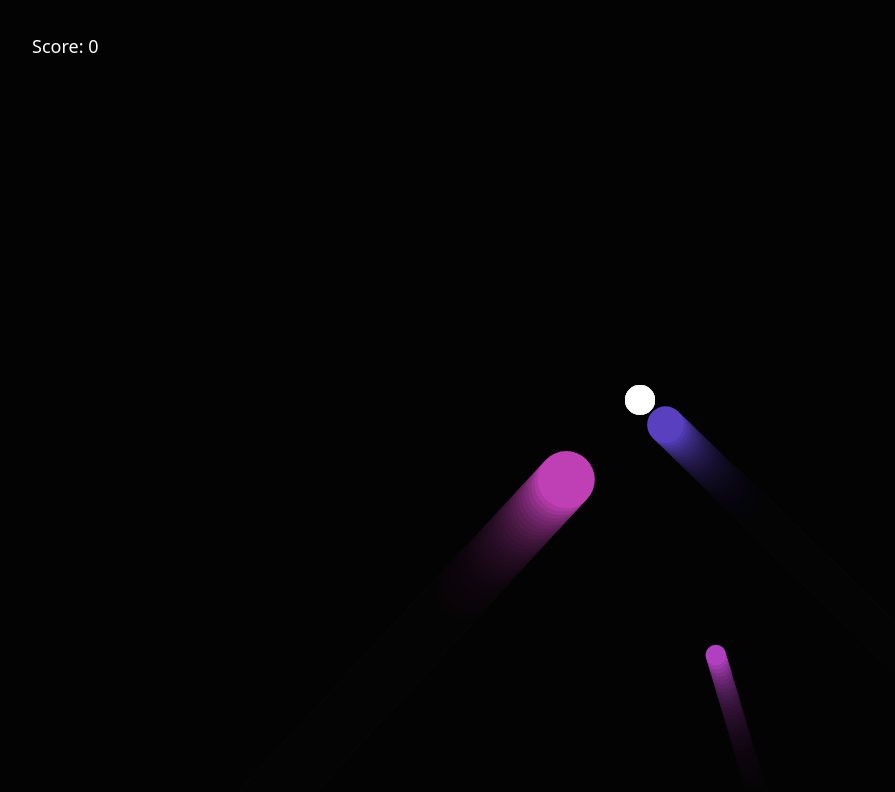
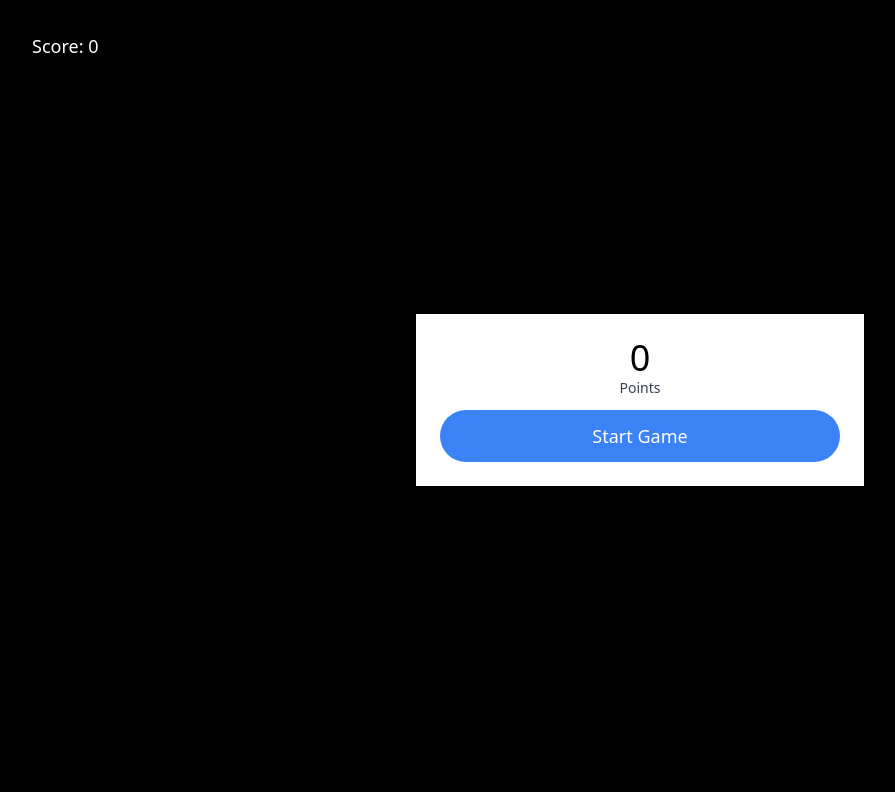
Before and after one commit to Wild-Hound/projectile_game, a plain HTML site: page index.html in a window 1280 px wide. Shown: the whole page, without its empty margins (0-895 px from the left). Drawn offline with nearby package versions, Linux system fonts and the light colour scheme.

Commit message:
modal added

```diff
--- a/index.html
+++ b/index.html
@@ -12,6 +12,25 @@
       <span>Score:</span>
       <span id="game_score">0</span>
     </div>
+
+    <div
+      class="fixed inset-0 flex items-center justify-center text-center"
+      id="modal_wrapper"
+    >
+      <div class="bg-white max-w-md w-full p-6">
+        <h1 class="text-4xl" id="final_score">0</h1>
+        <p class="text-sm text-gray-700">Points</p>
+        <div>
+          <button
+            class="bg-blue-500 text-white w-full py-3 mt-3 rounded-full text-lg"
+            id="start_game_button"
+          >
+            Start Game
+          </button>
+        </div>
+      </div>
+    </div>
+
     <canvas id="canvas"></canvas>
 
     <script
--- a/index.js
+++ b/index.js
@@ -104,8 +104,12 @@ class Particle {
 }
 
 //scene objects
+
+const gameScore = document.getElementById("game_score");
+const startGameButton = document.getElementById("start_game_button");
+const modal = document.getElementById("modal_wrapper");
+const finalScore = document.getElementById("final_score");
 const canvas = document.querySelector("canvas");
-const gameScore = document.getElementById("game_score");
 const ctx = canvas.getContext("2d");
 
 canvas.width = innerWidth;
@@ -134,6 +138,12 @@ addEventListener("click", (e) => {
     ctx
   );
   projectiles.push(projectile);
+});
+startGameButton.addEventListener("click", (e) => {
+  // console.log("hello can you hear me?");
+  modal.style.display = "none";
+  animate();
+  spawnEnemy();
 });
 
 const spawnEnemy = () => {
@@ -206,6 +216,8 @@ const animate = () => {
       player.y - enemy.y
     );
     if (distanceBeTweenPlayerAndEnemy - enemy.radius - player.radius < 1) {
+      finalScore.innerText = score;
+      modal.style.display = "flex";
       cancelAnimationFrame(animationID);
     }
 
@@ -259,6 +271,3 @@ const animate = () => {
     });
   });
 };
-
-animate();
-spawnEnemy();
--- a/style.css
+++ b/style.css
@@ -1,8 +1,9 @@
 body {
   padding: 0;
   margin: 0;
-  overflow-y: hidden;
-  overflow-x: hidden;
+  background-color: black;
+  /* overflow-y: hidden;
+  overflow-x: hidden; */
 }
 
 canvas {
```
